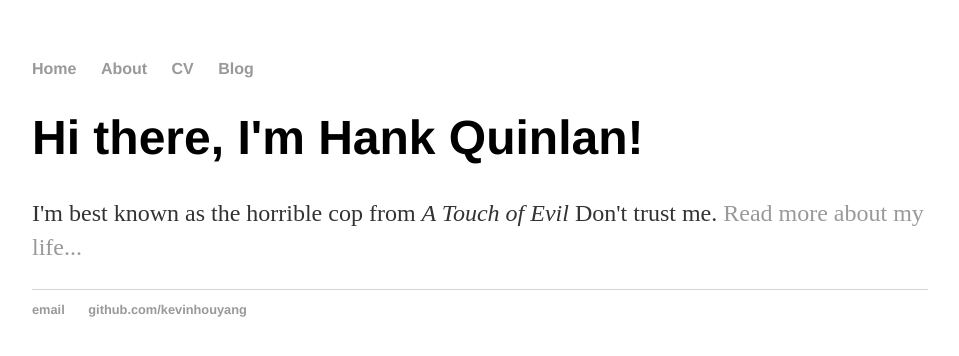
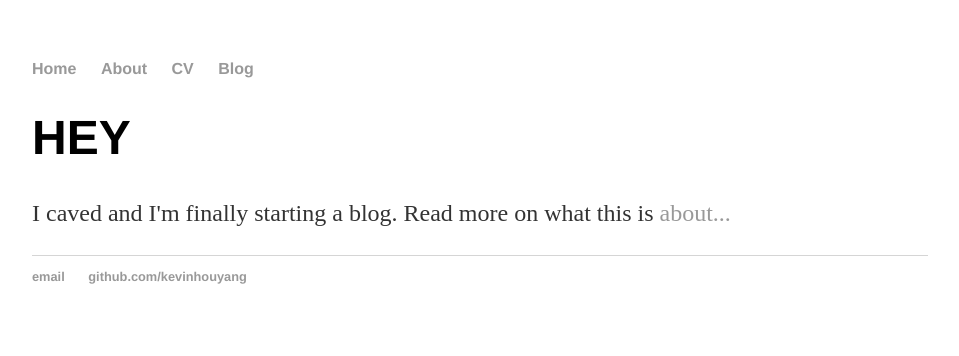
Before and after one commit to gpduska/kevinhouyang.github.io, a Jekyll site: the page built from index.html, in a window 1280 px wide. Shown: the top 356 px of the page, without its empty margins (160-1119 px from the left). Built offline with Jekyll 4.4.1, drawn with Linux system fonts in a browser that asks for light colours.

Commit message:
Update index.html

```diff
--- a/index.html
+++ b/index.html
@@ -3,6 +3,6 @@ layout: default
 title: Index Page Title
 ---
 <div class="blurb">
-	<h1>Hi there, I'm Hank Quinlan!</h1>
-	<p>I'm best known as the horrible cop from <em>A Touch of Evil</em> Don't trust me. <a href="/about">Read more about my life...</a></p>
+	<h1>HEY</h1>
+	<p>I caved and I'm finally starting a blog. Read more on what this is <a href="/about">about...</a></p>
 </div><!-- /.blurb -->
```
